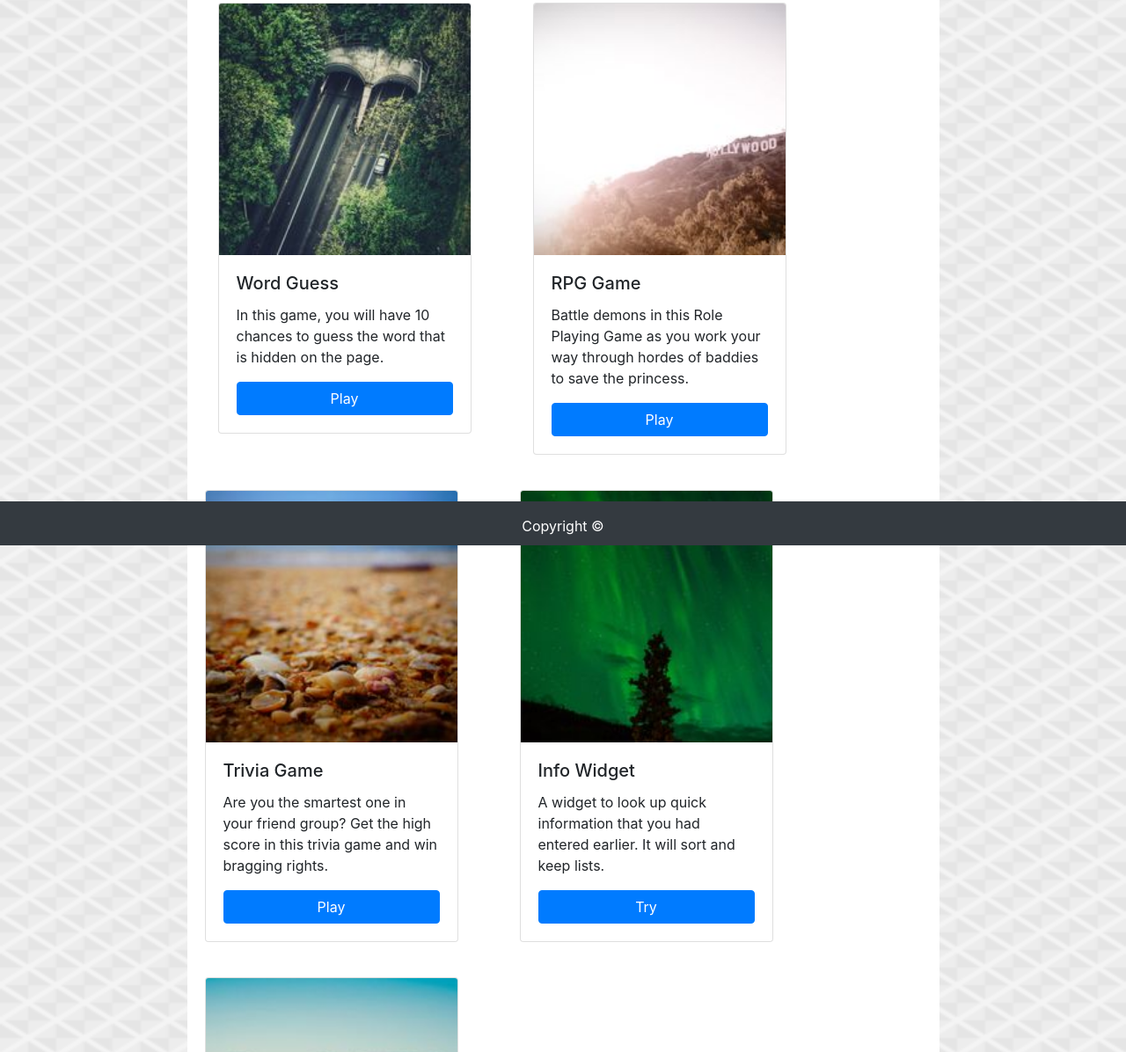
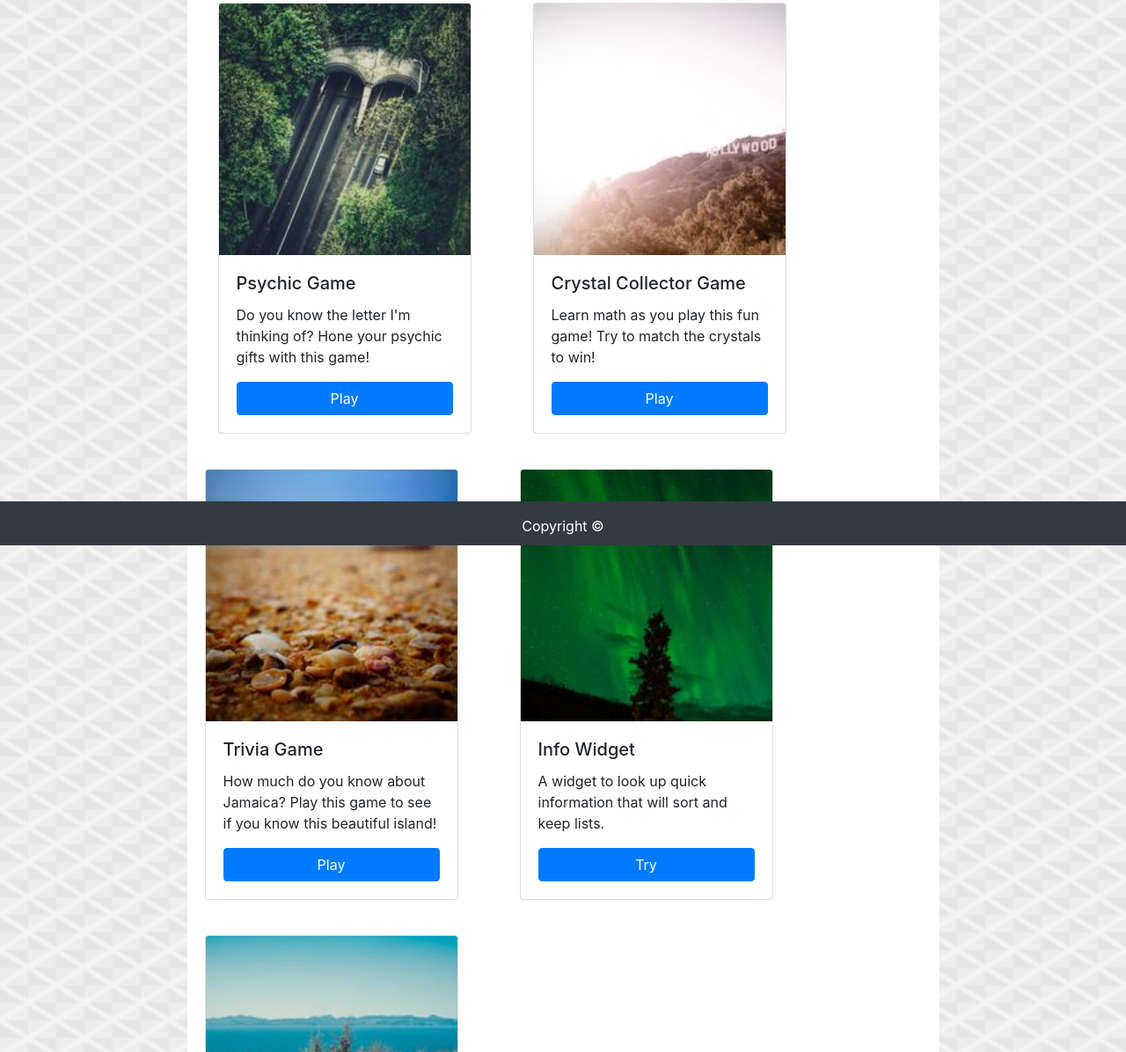
Before and after one commit to JCartwright44/Bootstrap-Portfolio, a plain HTML site: page portfolio.html in a window 1280 px wide. Shown: the part 180-1376 px from the top of the page at 88% size. Drawn offline with nearby package versions, Linux system fonts and the light colour scheme.

Commit message:
added projects

```diff
--- a/portfolio.html
+++ b/portfolio.html
@@ -54,11 +54,10 @@
                             <div class="card" style="width: 18rem; align-items: center;">
                                     <img class="card-img-top" src="assets/Images/one.jpg" alt="Card image cap">
                                     <div class="card-body">
-                                      <h5 class="card-title">Word Guess</h5>
-                                      <p class="card-text">In this game, you will have 10 chances to guess the word that is hidden on the page.</p>
-                                      <a href="#" class="btn btn-primary" style="text-align: center; width: 100%;">Play</a>
-                                      <br>
-                                    </div>
+                                      <h5 class="card-title">Psychic Game</h5>
+                                      <p class="card-text">Do you know the letter I'm thinking of? Hone your psychic gifts with this game!</p>
+                                      <a href="https://jcartwright44.github.io/PsychicGame/" class="btn btn-primary" style="text-align: center; width: 100%;">Play</a>
+                                      <br>                                    </div>
                                   </div>
                               </div>
                     <br>
@@ -66,9 +65,9 @@
                             <div class="card" style="width: 18rem; align-items: center;">
                                     <img class="card-img-top" src="assets/Images/two.jpg" alt="Card image cap">
                                     <div class="card-body">
-                                      <h5 class="card-title">RPG Game</h5>
-                                      <p class="card-text">Battle demons in this Role Playing Game as you work your way through hordes of baddies to save the princess.</p>
-                                      <a href="#" class="btn btn-primary" style="text-align: center; width: 100%;">Play</a>
+                                      <h5 class="card-title">Crystal Collector Game</h5>
+                                      <p class="card-text">Learn math as you play this fun game! Try to match the crystals to win!</p>
+                                      <a href="https://jcartwright44.github.io/unit-4-game/" class="btn btn-primary" style="text-align: center; width: 100%;">Play</a>
                                       <br>
                                     </div>
                                   </div>
@@ -81,8 +80,8 @@
                                     <img class="card-img-top" src="assets/Images/three.jpg" alt="Card image cap">
                                     <div class="card-body">
                                       <h5 class="card-title">Trivia Game</h5>
-                                      <p class="card-text">Are you the smartest one in your friend group? Get the high score in this trivia game and win bragging rights.</p>
-                                      <a href="#" class="btn btn-primary" style="text-align: center; width: 100%;">Play</a>
+                                      <p class="card-text">How much do you know about Jamaica? Play this game to see if you know this beautiful island!</p>
+                                      <a href="https://jcartwright44.github.io/TriviaGame/" class="btn btn-primary" style="text-align: center; width: 100%;">Play</a>
                                     </div>
                                   </div>
                     </div>
@@ -92,7 +91,7 @@
                                     <img class="card-img-top" src="assets/Images/four.jpg" alt="Card image cap">
                                     <div class="card-body">
                                       <h5 class="card-title">Info Widget</h5>
-                                      <p class="card-text">A widget to look up quick information that you had entered earlier. It will sort and keep lists.</p>
+                                      <p class="card-text">A widget to look up quick information that will sort and keep lists.</p>
                                       <a href="#" class="btn btn-primary" style="text-align: center; width: 100%;">Try</a>
                                     </div>
                                   </div>
```
